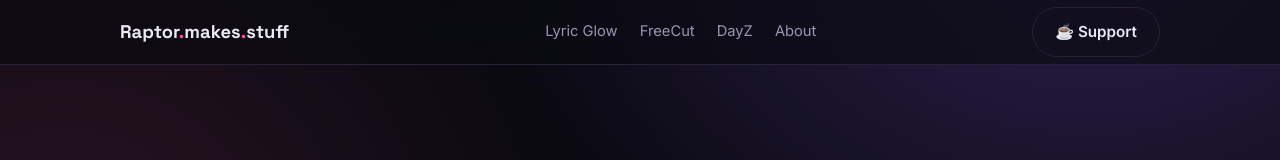
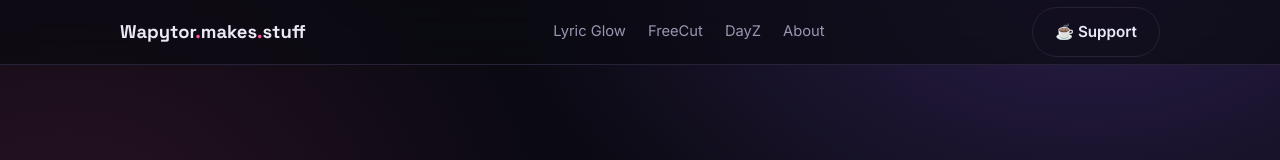
Before and after one commit to wapytor/portfolio, a plain HTML site: page index.html in a window 1280 px wide. Shown: the top 160 px of the page. Drawn offline with Linux system fonts and the light colour scheme.

Commit message:
Rename branding to Wapytor Makes Stuff
Co-Authored-By: Claude Sonnet 5.5 <noreply@anthropic.com>

```diff
--- a/index.html
+++ b/index.html
@@ -3,7 +3,7 @@
 <head>
 <meta charset="utf-8">
 <meta name="viewport" content="width=device-width, initial-scale=1">
-<title>Raptor Makes Stuff</title>
+<title>Wapytor Makes Stuff</title>
 <meta name="description" content="Free tools by Chaz: Lyric Glow and FreeCut.">
 <link rel="preconnect" href="https://fonts.googleapis.com">
 <link href="https://fonts.googleapis.com/css2?family=Space+Grotesk:wght@500;700&family=Inter:wght@400;500;600&display=swap" rel="stylesheet">
@@ -128,7 +128,7 @@ footer{padding:36px 0;color:var(--muted);font-size:.88rem;text-align:center;bord
 </head>
 <body>
 <nav><div class="wrap">
-  <a class="logo" href="#top">Raptor<span>.</span>makes<span>.</span>stuff</a>
+  <a class="logo" href="#top">Wapytor<span>.</span>makes<span>.</span>stuff</a>
   <ul><li><a href="#lyric-glow">Lyric Glow</a></li><li><a href="#freecut">FreeCut</a></li><li><a href="#dayz">DayZ</a></li><li><a href="#about">About</a></li></ul>
   <a class="btn ghost" href="https://ko-fi.com/raptormakesstuff" target="_blank" rel="noopener">☕ Support</a>
 </div></nav>
@@ -252,6 +252,6 @@ footer{padding:36px 0;color:var(--muted);font-size:.88rem;text-align:center;bord
   <a class="btn primary" href="https://ko-fi.com/raptormakesstuff" target="_blank" rel="noopener">☕ Support on Ko-fi</a>
 </div></div></section>
 
-<footer>Made by Chaz · Raptor Makes Stuff</footer>
+<footer>Made by Chaz · Wapytor Makes Stuff</footer>
 </body>
 </html>
```
